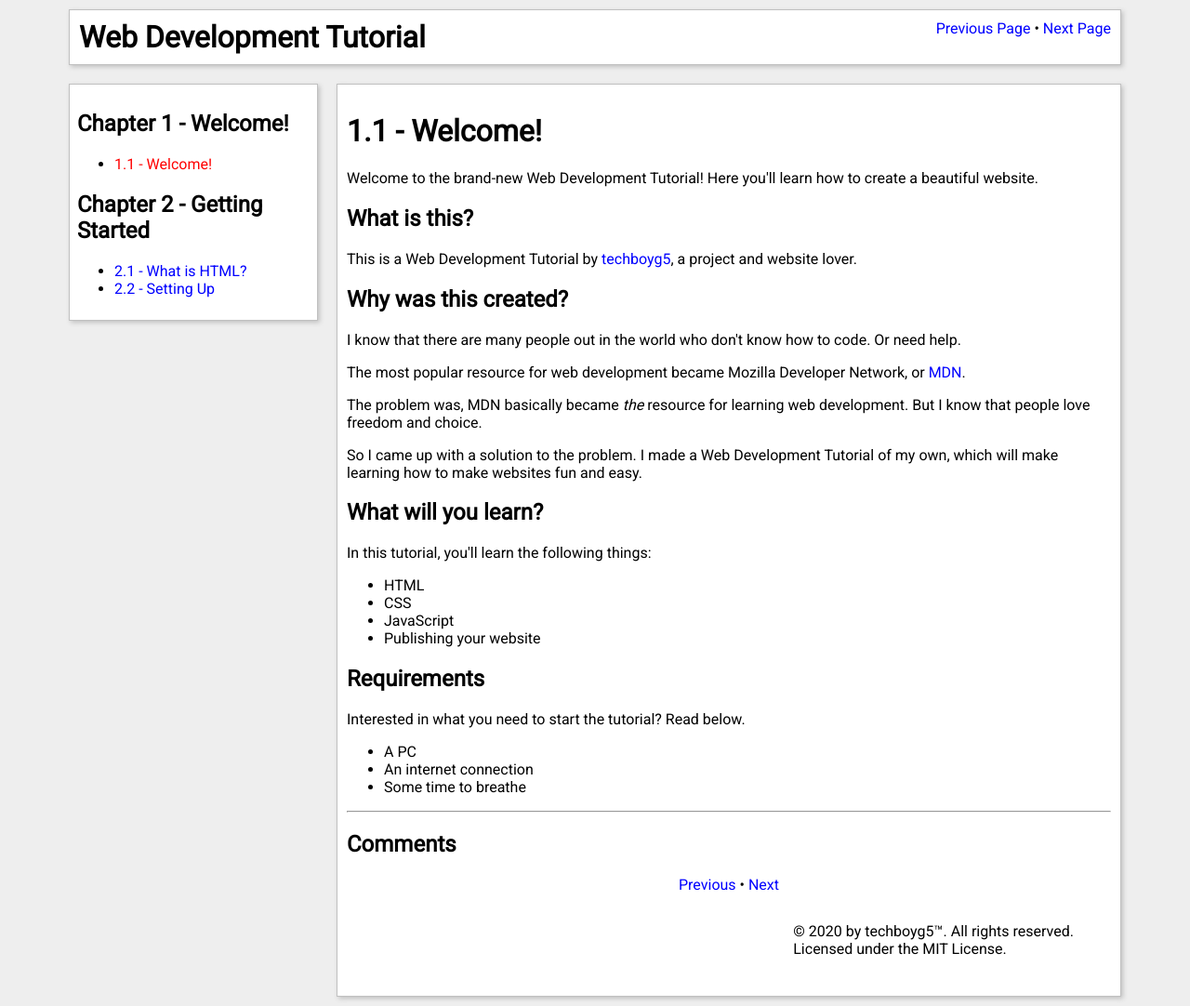
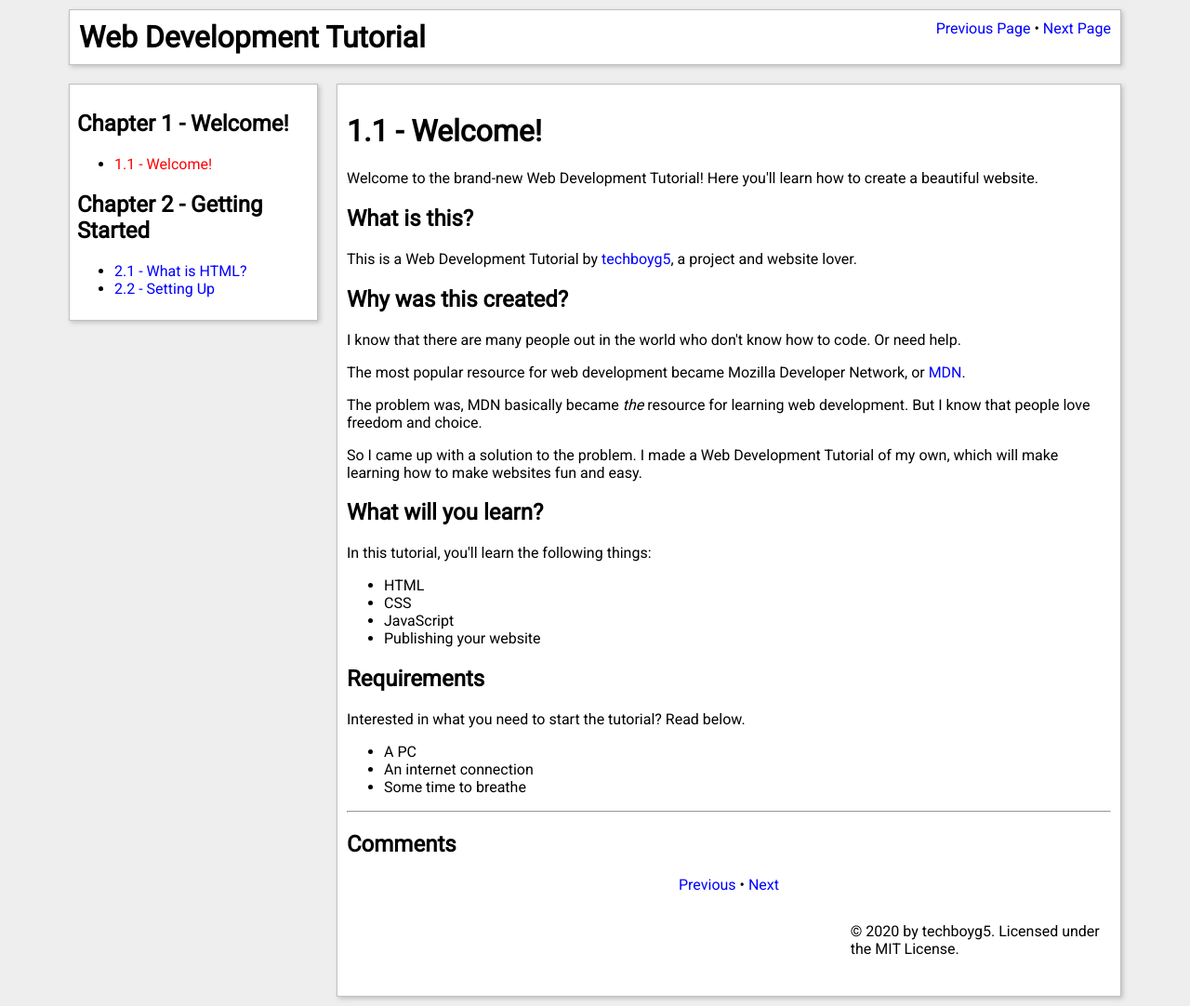
Before and after one commit to techboyg5/web-development-tutorial, a Jekyll site: the page built from chapter1/page1.html, in a window 1280 px wide, cut to the strip 0-1082 px from the top of the page. Shown: the whole strip at 93% size. Built offline with Jekyll 4.4.1, drawn with Linux system fonts in a browser that asks for light colours; comment, search, counter and statistics services are not loaded; grey boxes are pictures that could not be loaded.

Commit message:
Remove "All rights reserved" text from footer

```diff
--- a/_layouts/default.html
+++ b/_layouts/default.html
@@ -196,7 +196,7 @@
 								<iframe src="https://ghbtns.com/github-btn.html?user=techboyg5&repo=web-development-tutorial&type=fork&count=true&size=large" frameborder="0" scrolling="0" width="170" height="30" title="GitHub"></iframe>
 								<iframe src="https://ghbtns.com/github-btn.html?user=techboyg5&type=follow&count=true&size=large" frameborder="0" scrolling="0" width="230" height="30" title="GitHub"></iframe>
 							</div>
-							<p class="copyright-text">&copy; 2020 by techboyg5™. All rights reserved. Licensed under the MIT License.</p>
+							<p class="copyright-text">&copy; 2020 by techboyg5. Licensed under the MIT License.</p>
 						</div>
 					</footer>
 				</div>
```
